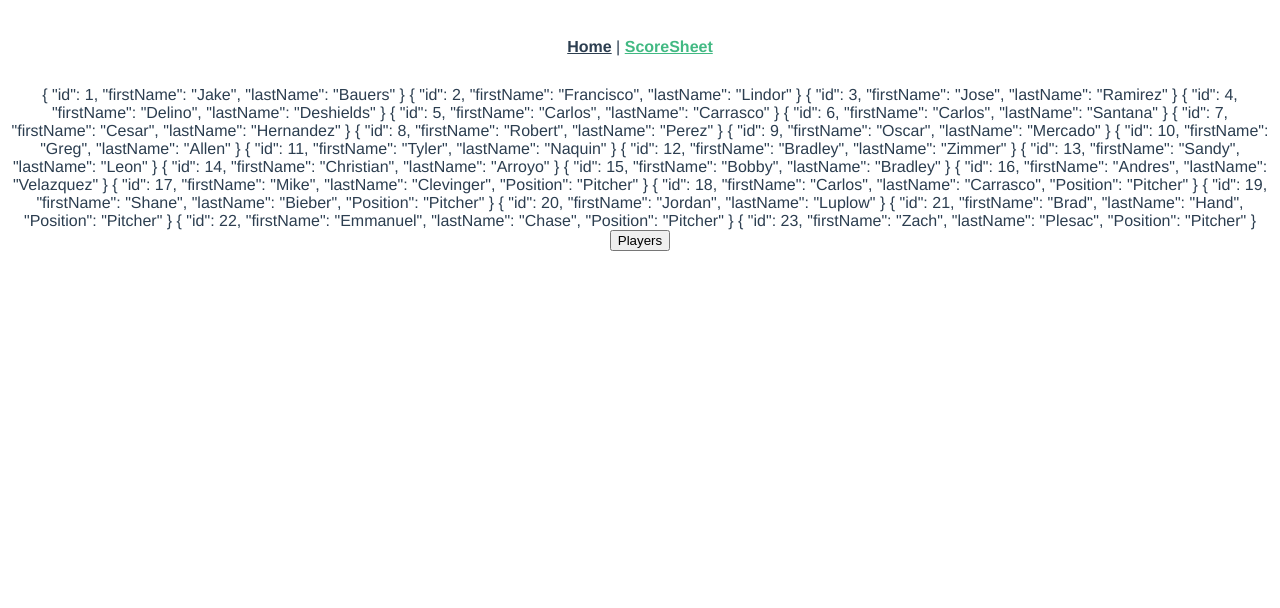
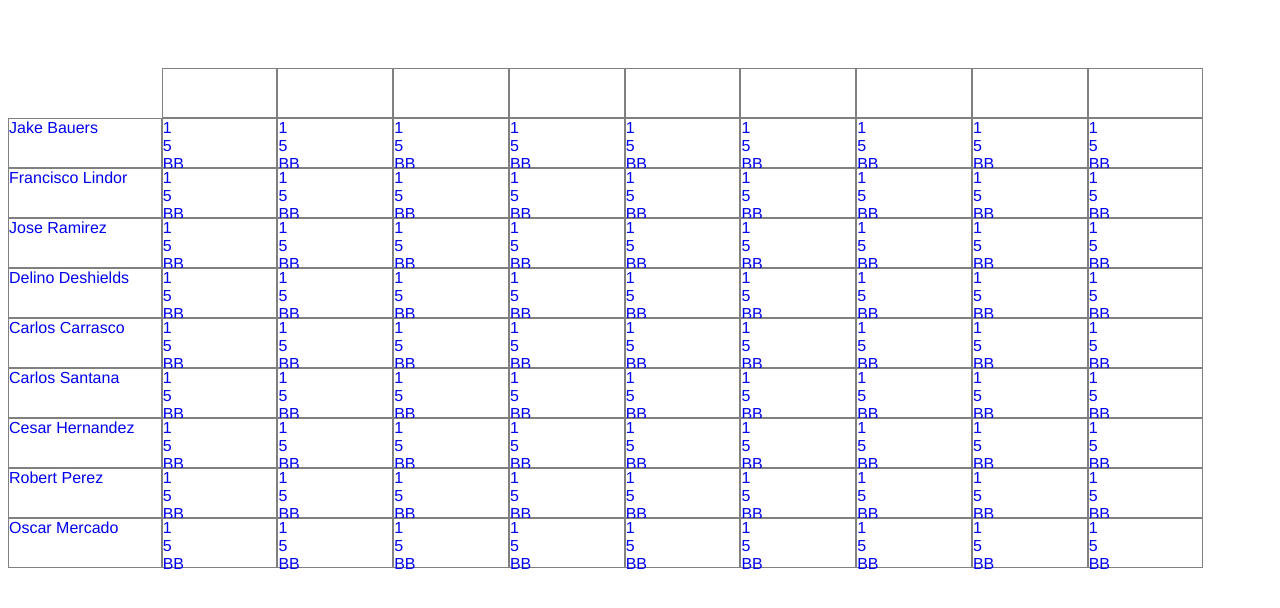
Before and after one commit to AkronWiT/BaseballApp, a Vue app: page /scoresheet in a window 1280 px wide. Shown: the top 608 px of the page. Built offline with nearby package versions, Linux system fonts and the light colour scheme.

Commit message:
Creating and connecting scoresheet to Components

```diff
--- a/src/App.vue
+++ b/src/App.vue
@@ -1,32 +1,13 @@
 <template>
   <div id="app">
     <div id="nav">
-      <router-link to="/">Home</router-link> |
-      <router-link to="/scoresheet">ScoreSheet</router-link>
+      <!-- <router-link to="/">Home</router-link> |
+      <router-link to="/scoresheet">ScoreSheet</router-link> -->
     </div>
     <router-view/>
   </div>
 </template>
 
 <style>
-#app {
-  font-family: 'Avenir', Helvetica, Arial, sans-serif;
-  -webkit-font-smoothing: antialiased;
-  -moz-osx-font-smoothing: grayscale;
-  text-align: center;
-  color: #2c3e50;
-}
-
-#nav {
-  padding: 30px;
-}
-
-#nav a {
-  font-weight: bold;
-  color: #2c3e50;
-}
-
-#nav a.router-link-exact-active {
-  color: #42b983;
-}
+  @import './assets/styles/style.css';
 </style>
--- /dev/null
+++ b/src/assets/styles/player.css
@@ -0,0 +1,24 @@
+.top{
+  display:block;
+  text-align: center;
+  vertical-align:middle;
+  border:.5px
+}
+
+.bottom {
+  display:block;
+  text-align: center;
+}
+
+#outfield {
+   width:100%;
+}
+
+#base {
+  float:left;
+  width:50%;
+}
+
+#hit {
+    float:left;
+}
--- /dev/null
+++ b/src/assets/styles/style.css
@@ -0,0 +1,47 @@
+#app {
+  font-family: 'Avenir', Helvetica, Arial, sans-serif;
+  -webkit-font-smoothing: antialiased;
+  -moz-osx-font-smoothing: grayscale;
+  text-align: center;
+  color: #2c3e50;
+}
+
+#nav {
+  padding: 30px;
+}
+
+#nav a {
+  font-weight: bold;
+  color: #2c3e50;
+}
+
+#nav a.router-link-exact-active {
+  color: #42b983;
+}
+
+.grid-container {
+  display:inline-block;
+  width:10em;
+}
+
+.grid-player, .grid-blank{
+  display:block;
+  float:left;
+  border:Gray solid 1px;
+  width:12%;
+  height:3em;
+  text-align:left;
+}
+
+.grid-blank{
+  border:white solid 1px;
+}
+
+.grid-inning, .grid-item{
+  display:block;
+  float:left;
+  border:Gray solid 1px;
+  width: 9%;
+  height:3em;
+  text-align:left;
+}
--- a/src/components/AtBat.vue
+++ b/src/components/AtBat.vue
@@ -1,5 +1,10 @@
 <template>
  <div>
+   <div id="outfield" class="top">1</div>
+   <div class="bottom">
+        <div id="base">5</div>
+        <div id="hit">BB</div>
+   </div>
 </div>
 
 </template>
--- a/src/components/Player.vue
+++ b/src/components/Player.vue
@@ -1,7 +1,9 @@
 <template>
-  <div>
-      <span>1</span>
-      <span>Tasha Markovich</span>
+<!-- v-if's would be better as a filter -->
+  <div class="playerBlock"
+      v-if="player.Position!='Pitcher' && player.id <='9'" >
+    {{player.firstName}}
+    {{player.lastName}}
   </div>
 </template>
 
@@ -9,25 +11,15 @@
 export default {
   name: 'Player',
   props: {
-    msg: String
+    id:{
+      type: Number
+    },
+    player: {}
   }
 }
 </script>
 
 <!-- Add "scoped" attribute to limit CSS to this component only -->
 <style scoped>
-h3 {
-  margin: 40px 0 0;
-}
-ul {
-  list-style-type: none;
-  padding: 0;
-}
-li {
-  display: inline-block;
-  margin: 0 10px;
-}
-a {
-  color: #42b983;
-}
+      @import '../assets/styles/player.css';
 </style>
--- a/src/router/index.js
+++ b/src/router/index.js
@@ -1,14 +1,14 @@
 import Vue from 'vue'
 import VueRouter from 'vue-router'
-import Home from '../views/Home.vue'
+import ScoreSheet from '../views/ScoreSheet.vue'
 
 Vue.use(VueRouter)
 
 const routes = [
   {
     path: '/',
-    name: 'home',
-    component: Home
+    name: 'ScoreSheet',
+    component: ScoreSheet
   },
   {
     path: '/scoresheet',
--- a/src/views/AtBatPage.vue
+++ b/src/views/AtBatPage.vue
@@ -1,6 +1,6 @@
 <template>
   <div>
-    This is a page.
+    At Bat Page
   </div>
 </template>
 
--- a/src/views/PlayerInfo.vue
+++ b/src/views/PlayerInfo.vue
@@ -1,6 +1,6 @@
 <template>
   <div>
-
+    PlayerInfo
   </div>
 </template>
 
--- a/src/views/ScoreSheet.vue
+++ b/src/views/ScoreSheet.vue
@@ -1,19 +1,52 @@
-<template>
+<template >
+<div>
   <div v-if="players">
-    <span  v-for="player in players" :key="player.id">
-          {{ player }}
-    </span>
-    <button @click="loadPlayers">
-      Players
-    </button>
+      <div v-for="n in 10" :key="n">
+          <Inning
+            :in="n"
+            v-bind:class="{ 'grid-blank': n==1, 'grid-inning': n>1}"
+          />
+      </div>
   </div>
+
+  <div  v-for="player in players" :key="player.name">
+    <!-- need to filter players TODO Remove v-if -->
+    <div v-if="player.id<=9">
+    <router-link to="/PlayerInfo">
+          <Player
+              :id="player.id"
+              :player="player"
+              class="grid-player"
+          />
+    </router-link>
+
+    <div v-for="n in 9" :key="n">
+      <router-link to="/AtBatPage">
+          <AtBat
+            :in="n"
+            class="grid-item"
+          />
+      </router-link>
+    </div>
+
+  </div>
+  </div>
+</div>
 </template>
 
 <script>
 import  { playersData } from '../shared';
+import Player from '../components/Player';
+import AtBat from '../components/AtBat';
+import Inning from '../components/Inning';
 
 export default {
   name: 'ScoreSheet',
+  components:  {
+    Player,
+    AtBat,
+    Inning
+  },
   props: {
     id: {
       type: Number,
@@ -23,6 +56,7 @@ export default {
   data() {
     return {
       players: [],
+      Innings: [1,2,3,4,5,6,7,8,9]
     };
   },
   async created() {
```
